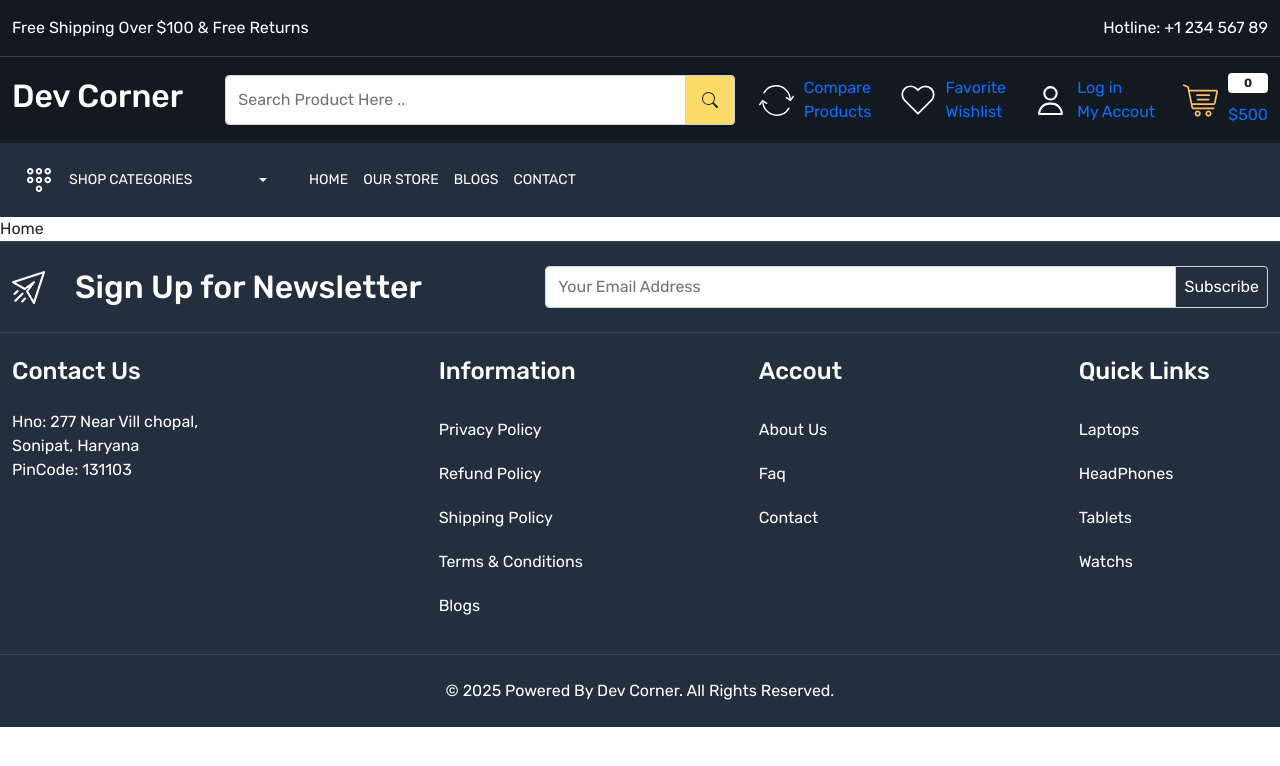
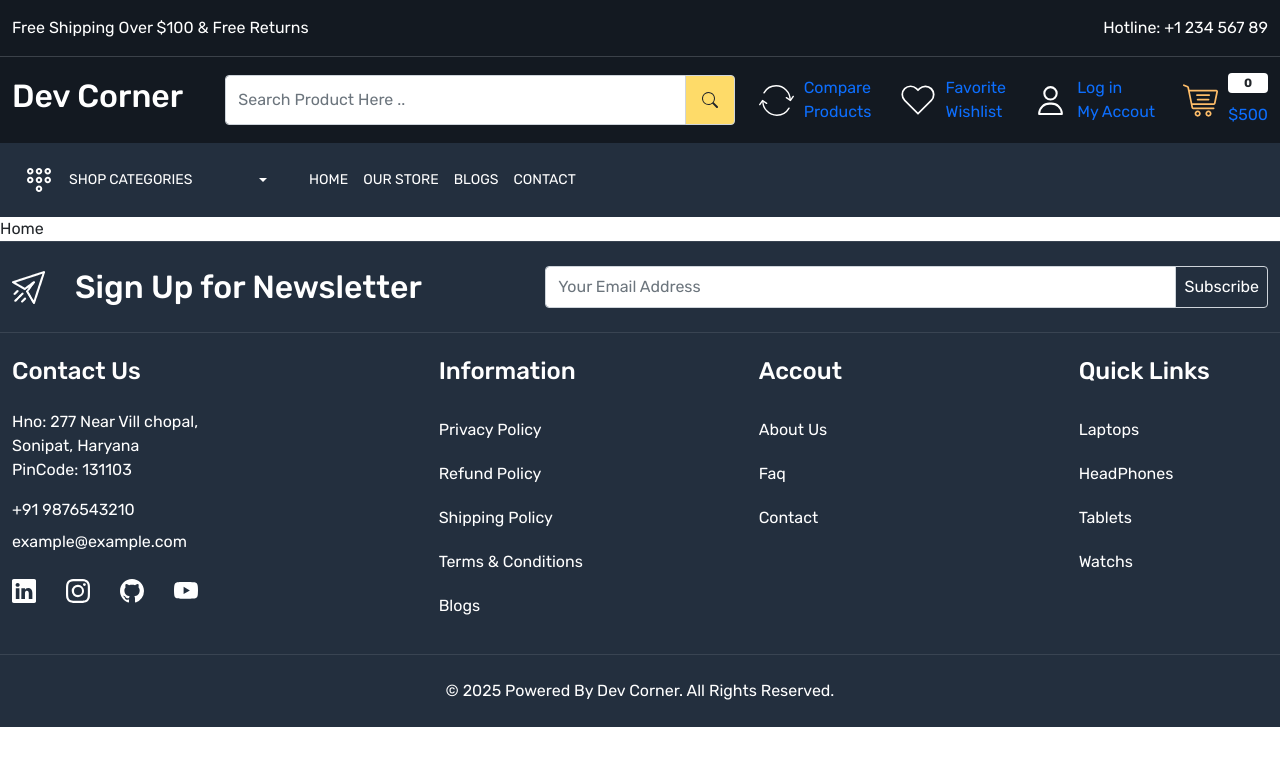
Before and after one commit to IT21321368/ecommerce-app, a React (Create React App) app: page / in a window 1280 px wide. Shown: the top 766 px of the page. Built offline with nearby package versions, Linux system fonts and the light colour scheme.

Commit message:
update footer.js

```diff
--- a/src/components/Footer.js
+++ b/src/components/Footer.js
@@ -1,5 +1,5 @@
 import React from 'react';
-import { BsSearch } from 'react-icons/bs';
+import { BsLinkedin, BsGithub, BsYoutube, BsInstagram } from 'react-icons/bs';
 import { Link } from 'react-router-dom'
 
 const Footer = () => {
@@ -33,6 +33,23 @@ const Footer = () => {
                 Hno: 277 Near Vill chopal, <br/> Sonipat, Haryana <br/>
                 PinCode: 131103
               </address>
+              <a href='tel:+91 9876543210' className='mt-3 d-block mb-1 text-white'>+91 9876543210</a>
+              <a href='mailto:example@example.com' className='mt-2 d-block mb-0 text-white'>example@example.com</a>
+              <div className='social_icons d-flex align-items-center gap-30 mt-4'>
+                <a href='https://www.facebook.com/' className='text-white'>
+                  <BsLinkedin className='fs-4'/>
+                </a>
+                <a href='https://www.instagram.com/' className='text-white'>
+                  <BsInstagram className='fs-4'/>
+                </a>
+                <a href='https://www.instagram.com/' className='text-white'>
+                  <BsGithub className='fs-4'/>
+                </a>
+                <a href='https://www.twitter.com/' className='text-white'>
+                  <BsYoutube className='fs-4'/>
+                </a>
+              </div>
+
             </div>
           </div>
           <div className='col-3'>
```
